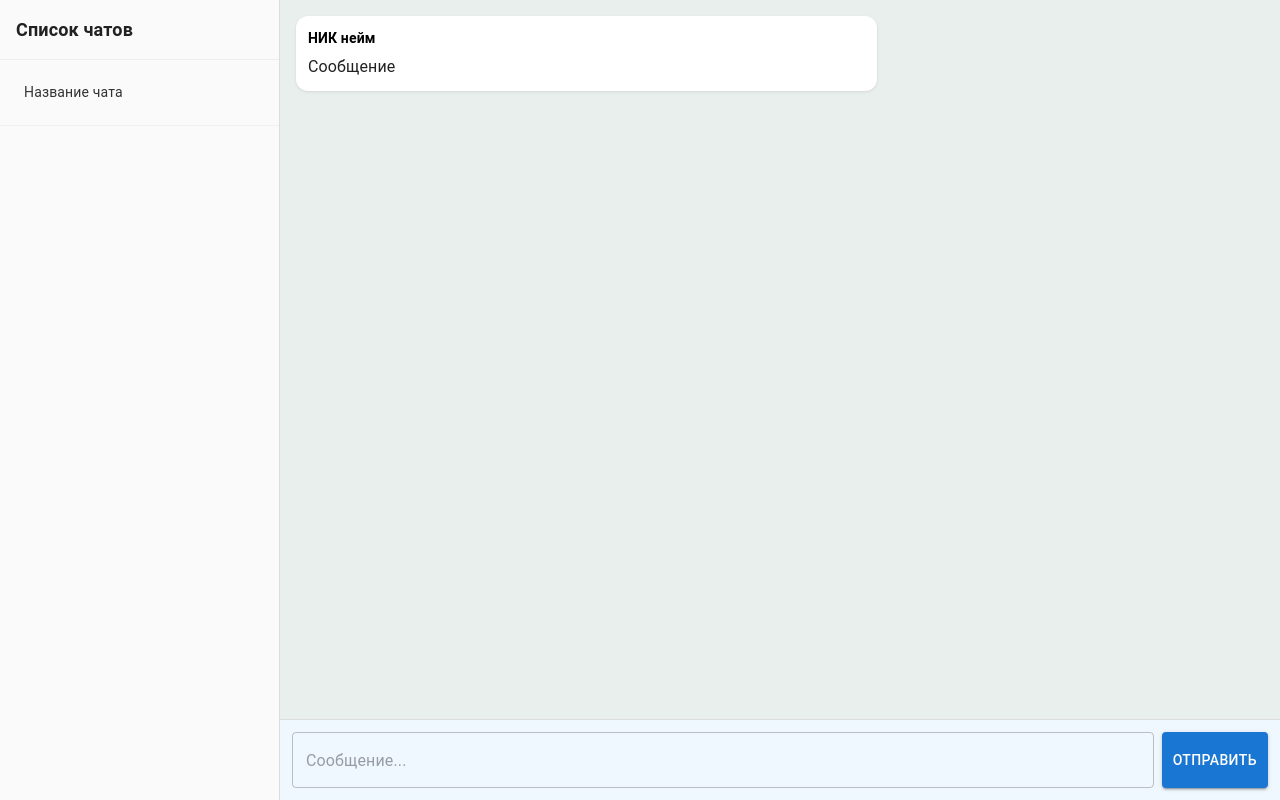
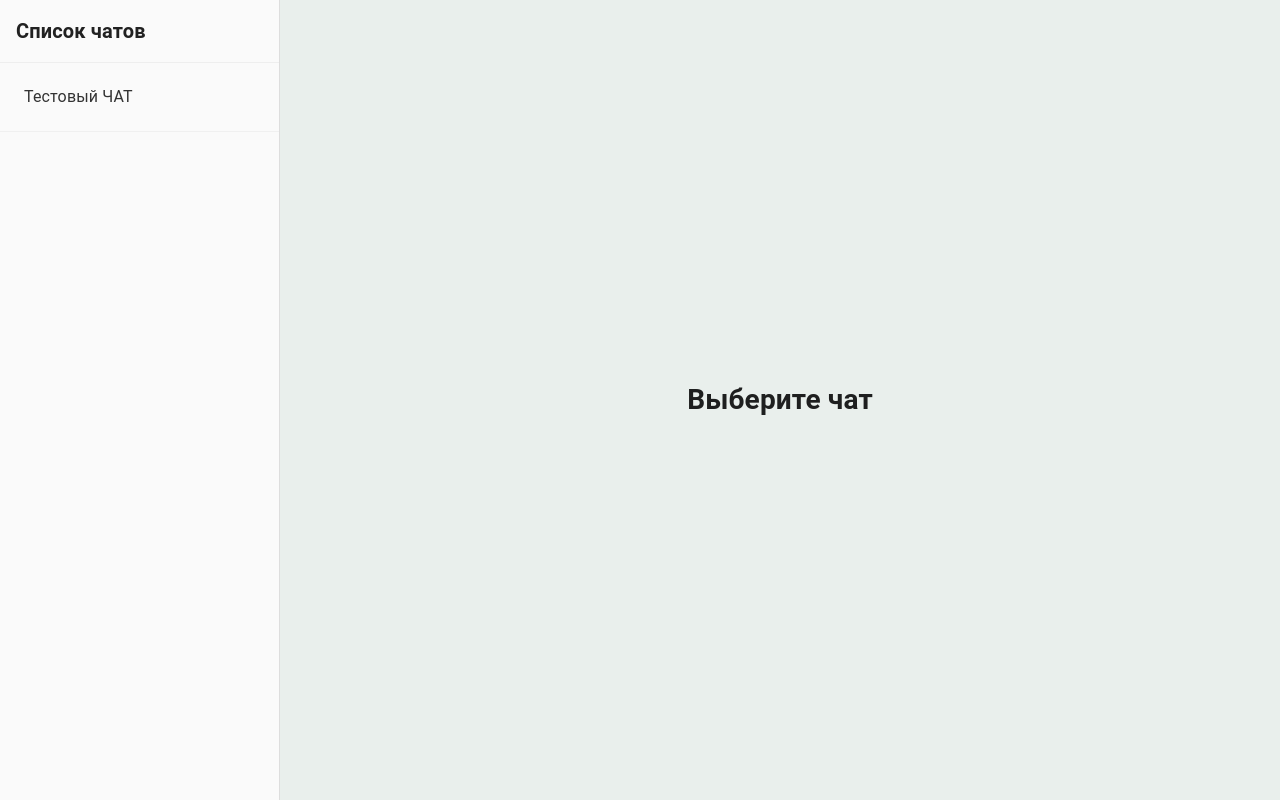
Before and after one commit to NicoMSK/Messenger, a React (Vite) app: page /chats in a window 1280 px wide. Built offline with nearby package versions, Linux system fonts and the light colour scheme.

Commit message:
feat: Добавил страницу заглушку, пока не выбран чат, сделал выход из чата по нажатию на esc, сделал роутинг для страниц

```diff
--- a/package.json
+++ b/package.json
@@ -16,7 +16,8 @@
     "@mui/icons-material": "^7.3.8",
     "@mui/material": "^7.3.8",
     "react": "^19.2.0",
-    "react-dom": "^19.2.0"
+    "react-dom": "^19.2.0",
+    "react-router-dom": "^7.13.1"
   },
   "devDependencies": {
     "@eslint/js": "^9.39.1",
--- a/src/App.tsx
+++ b/src/App.tsx
@@ -1,12 +1,18 @@
 import ScopedCssBaseline from "@mui/material/ScopedCssBaseline";
 import { LoginPage } from "./components/pages/login-page/LoginPage";
-import { ChatPage } from "./components/pages/chat-page/chatPage";
+import { ChatPage } from "./components/pages/chat-page/ChatPage";
+import { BrowserRouter, Route, Routes } from "react-router-dom";
 
 export default function App() {
   return (
     <ScopedCssBaseline>
-      {/* <LoginPage /> */}
-      <ChatPage />
+      <BrowserRouter>
+        <Routes>
+          <Route path="/" element={<LoginPage />} />
+          <Route path="/chats" element={<ChatPage />} />
+          <Route path="/chats/:chatId" element={<ChatPage />} />
+        </Routes>
+      </BrowserRouter>
     </ScopedCssBaseline>
   );
 }
--- a/src/components/pages/chat-page/ChatsList.tsx
+++ b/src/components/pages/chat-page/ChatsList.tsx
@@ -12,7 +12,7 @@ export function Chats() {
       <ChatsTitle>Список чатов</ChatsTitle>
       <ChatsList>
         <ChatsItem>
-          <ChatsLink href="#">Название чата</ChatsLink>
+          <ChatsLink to="/chats/chat-1">Тестовый ЧАТ</ChatsLink>
         </ChatsItem>
       </ChatsList>
     </ChatsWrapper>
--- /dev/null
+++ b/src/components/pages/chat-page/EmptyChatPage.tsx
@@ -0,0 +1,9 @@
+import { EmptyChat, EmptyChatText } from "./chatPageStyle";
+
+export function EmptyChatPage() {
+  return (
+    <EmptyChat>
+      <EmptyChatText>Выберите чат</EmptyChatText>
+    </EmptyChat>
+  );
+}
--- a/src/components/pages/chat-page/Messages.tsx
+++ b/src/components/pages/chat-page/Messages.tsx
@@ -7,15 +7,23 @@ import {
   MessageTime,
 } from "./chatPageStyle";
 
-export const Messages = () => {
+type MessagesProps = {
+  author: string;
+  time: string;
+  text: string;
+};
+
+export const Messages = (props: MessagesProps) => {
+  const { author, time, text } = props;
+
   return (
     <MessagesWrapper>
       <MessageItem>
         <MessageHeader>
-          <MessageAuthor>НИК нейм</MessageAuthor>
-          <MessageTime className="message-time">12:45 03.03.2026</MessageTime>
+          <MessageAuthor>{author} </MessageAuthor>
+          <MessageTime className="message-time">{time}</MessageTime>
         </MessageHeader>
-        <MessageText>Сообщение</MessageText>
+        <MessageText>{text} </MessageText>
       </MessageItem>
     </MessagesWrapper>
   );
--- a/src/components/pages/chat-page/chatPage.tsx
+++ b/src/components/pages/chat-page/chatPage.tsx
@@ -1,15 +1,39 @@
+import { useNavigate, useParams } from "react-router-dom";
+import { useEscClose } from "../../../hooks/useEscClose";
 import { ChatForm } from "./ChatForm";
 import { ChatsContent, ChatSection } from "./chatPageStyle";
 import { Chats } from "./ChatsList";
-import { Messages } from "./messages";
+import { EmptyChatPage } from "./EmptyChatPage";
+import { Messages } from "./Messages";
 
 export function ChatPage() {
+  const { chatId } = useParams();
+  const navigate = useNavigate();
+
+  function closeModal() {
+    navigate("/chats");
+  }
+
+  useEscClose(closeModal);
+
   return (
     <ChatSection>
       <Chats />
-      <ChatsContent>
-        <Messages />
-        <ChatForm />
+      <ChatsContent
+        onClick={(e) => e.currentTarget === e.target && closeModal()}
+      >
+        {chatId ? (
+          <>
+            <Messages
+              author={"НИК нейм"}
+              time={"12:45 03.03.2026"}
+              text={"Сообщение"}
+            />
+            <ChatForm />
+          </>
+        ) : (
+          <EmptyChatPage />
+        )}
       </ChatsContent>
     </ChatSection>
   );
--- a/src/components/pages/chat-page/chatPageStyle.ts
+++ b/src/components/pages/chat-page/chatPageStyle.ts
@@ -1,6 +1,7 @@
 import { styled } from "@mui/material/styles";
 import Button from "@mui/material/Button";
 import { COLOR } from "../styleVariables";
+import { NavLink } from "react-router-dom";
 
 export const ChatSection = styled("section")({
   display: "flex",
@@ -30,7 +31,7 @@ export const ChatsTitle = styled("h1")({
   margin: 0,
   padding: "16px",
 
-  fontSize: "18px",
+  fontSize: "20px",
   fontWeight: 600,
 
   borderBottom: "1px solid #eee",
@@ -47,9 +48,9 @@ export const ChatsItem = styled("li")({
   borderBottom: "1px solid #f0f0f0",
 });
 
-export const ChatsLink = styled("a")({
+export const ChatsLink = styled(NavLink)({
   padding: "14px 16px",
-  fontSize: "14px",
+  fontSize: "16px",
   width: "100%",
 
   display: "flex",
@@ -60,6 +61,10 @@ export const ChatsLink = styled("a")({
 
   "&:hover": {
     backgroundColor: "#eaeaea",
+  },
+
+  "&.active": {
+    backgroundColor: "#e3ff73",
   },
 });
 
@@ -130,3 +135,17 @@ export const MessageText = styled("p")({
   margin: 0,
   fontSize: "16px",
 });
+
+export const EmptyChat = styled("div")({
+  height: "100vh",
+  display: "flex",
+  justifyContent: "center",
+  alignItems: "center",
+});
+
+export const EmptyChatText = styled("p")({
+  margin: "0",
+  padding: "0",
+  fontSize: "28px",
+  fontWeight: "700",
+});
--- a/src/components/pages/login-page/LoginPage.tsx
+++ b/src/components/pages/login-page/LoginPage.tsx
@@ -1,7 +1,7 @@
 import TextField from "@mui/material/TextField";
 import Stack from "@mui/material/Stack";
 import { useState } from "react";
-
+import { useNavigate } from "react-router-dom";
 import {
   LoginContainer,
   LoginForm,
@@ -14,6 +14,7 @@ import {
 export function LoginPage() {
   const [nameLength, setNameLength] = useState(false);
   const [inputValue, setInputValue] = useState("");
+  const navigate = useNavigate();
 
   function handleSubmit(event: React.SubmitEvent<HTMLFormElement>) {
     event.preventDefault();
@@ -25,6 +26,7 @@ export function LoginPage() {
 
     setNameLength(false);
     setInputValue("");
+    navigate("/chats");
   }
 
   function handleNameChange(
--- /dev/null
+++ b/src/hooks/useEscClose.tsx
@@ -0,0 +1,16 @@
+import { useEffect } from "react";
+
+const ESC_CODE = 27;
+
+export function useEscClose(callback: () => void) {
+  useEffect(() => {
+    function handleEsc(event: KeyboardEvent) {
+      if (event.key === "Escape" || event.keyCode === ESC_CODE) {
+        callback();
+      }
+    }
+    window.addEventListener("keydown", handleEsc);
+
+    return () => window.removeEventListener("keydown", handleEsc);
+  }, [callback]);
+}
```
Also changed, not shown: 1 other file (tests, documents, lock files or other folders).
